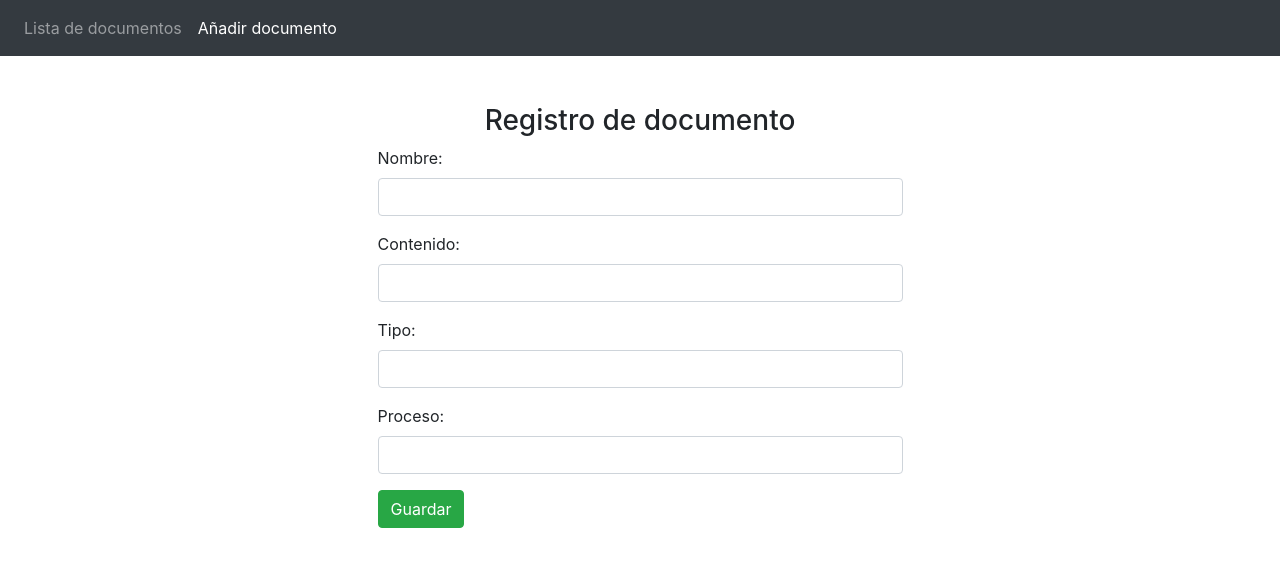
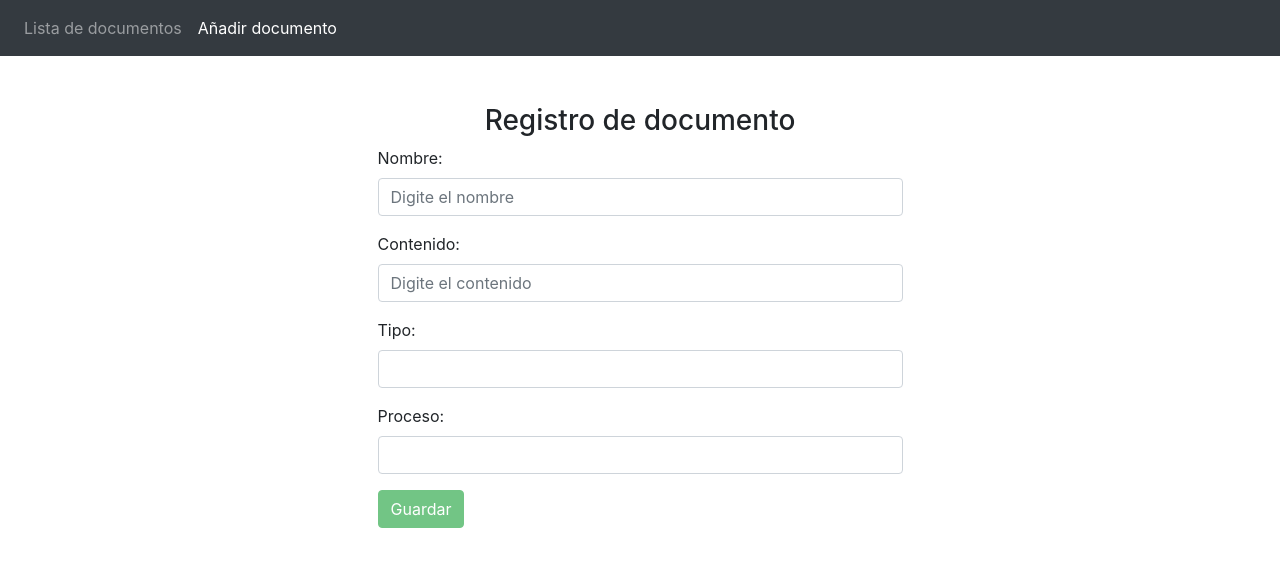
Before and after one commit to yasminmontoya/registro-documentos-frontend, an Angular app: page /registrar-documento in a window 1280 px wide. Shown: the top 566 px of the page. Built offline with nearby package versions, Linux system fonts and the light colour scheme.

Commit message:
agregar validaciones al formulario de registro

```diff
--- a/src/app/registrar-documento/registrar-documento.component.html
+++ b/src/app/registrar-documento/registrar-documento.component.html
@@ -1,13 +1,37 @@
 <div class="col-md-6 offset-md-3">
   <h3 class="text-center">Registro de documento</h3>
-  <form (ngSubmit)="onSubmit()">
+  <form (ngSubmit)="onSubmit()" #documentoForm = "ngForm">
     <div class="form-group">
       <label>Nombre:</label>
-      <input type="text" class="form-control" id="nombre" [(ngModel)] = "documento.nombre" name="nombre">
+      <input type="text" class="form-control" id="nombre" [(ngModel)] = "documento.nombre" name="nombre"
+      required placeholder="Digite el nombre" minlength="4" maxlength="60" #nombre = "ngModel">
+      <div class="alert alert-danger" *ngIf= "nombre.invalid && (nombre.dirty || nombre.touched)">
+        <div *ngIf = "nombre.errors?.['required']">
+          Digite el nombre por favor
+        </div>
+        <div *ngIf = "nombre.errors?.['minlength']">
+          El nombre tiene que contener como minimo 4 caracteres
+        </div>
+        <div *ngIf = "nombre.errors?.['maxlength']">
+          El nombre tiene que tener como maximo 10 caracteres
+        </div>
+      </div>
     </div>
     <div class="form-group">
       <label>Contenido:</label>
-      <input type="text" class="form-control" id="contenido" [(ngModel)] = "documento.contenido" name="contenido">
+      <input type="text" class="form-control" id="contenido" [(ngModel)] = "documento.contenido" name="contenido"
+      required placeholder="Digite el contenido" minlength="4" maxlength="4000" #contenido = "ngModel">
+      <div class="alert alert-danger" *ngIf= "contenido.invalid && (contenido.dirty || contenido.touched)">
+        <div *ngIf = "contenido.errors?.['required']">
+          Digite el contenido por favor
+        </div>
+        <div *ngIf = "contenido.errors?.['minlength']">
+          El contenido tiene que contener como minimo 4 caracteres
+        </div>
+        <div *ngIf = "contenido.errors?.['maxlength']">
+          El contenido tiene que tener como maximo 10 caracteres
+        </div>
+      </div>
     </div>
     <div class="form-group">
       <label>Tipo:</label>
@@ -18,6 +42,6 @@
       <input type="text" class="form-control" id="proceso_id" [(ngModel)] = "documento.proceso_id" name="proceso_id">
     </div>
 
-    <button class="btn btn-success">Guardar</button>
+    <button class="btn btn-success" [disabled]= "!documentoForm.form.valid">Guardar</button>
   </form>
 </div>
```
